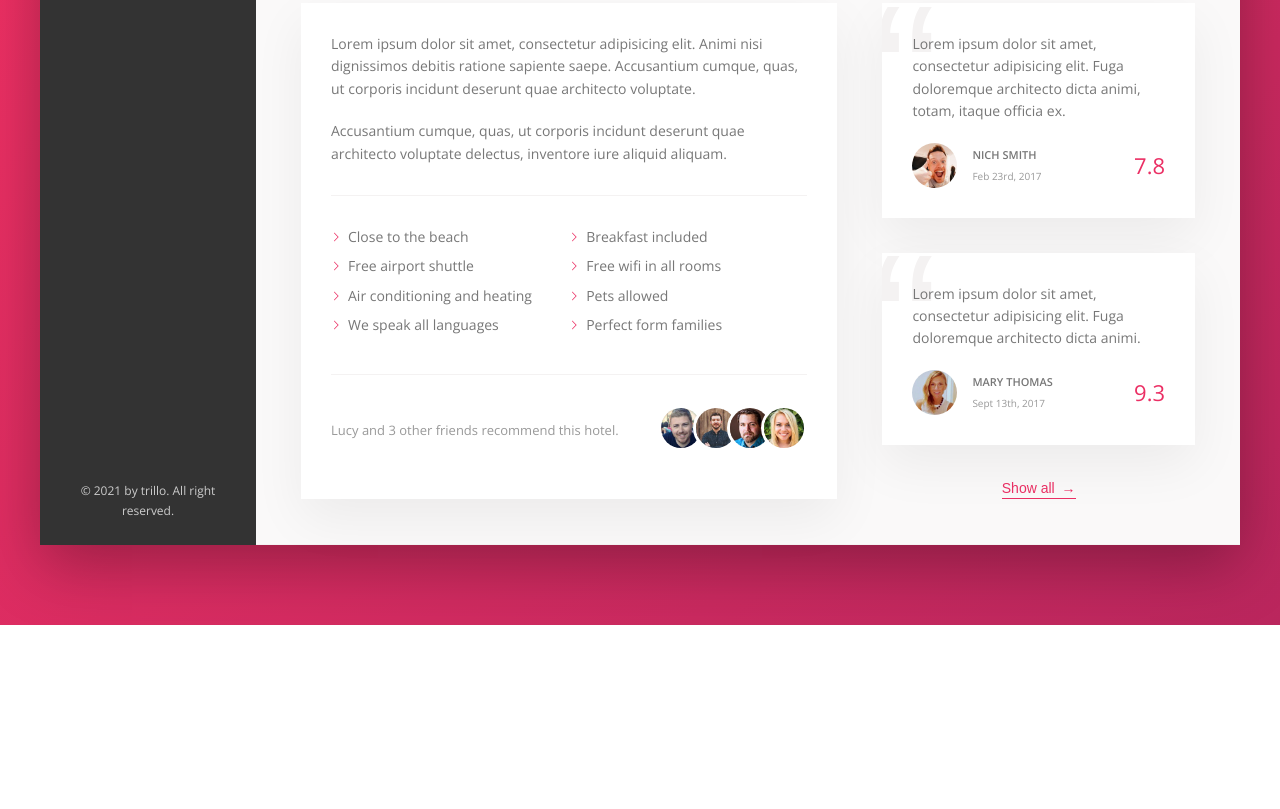
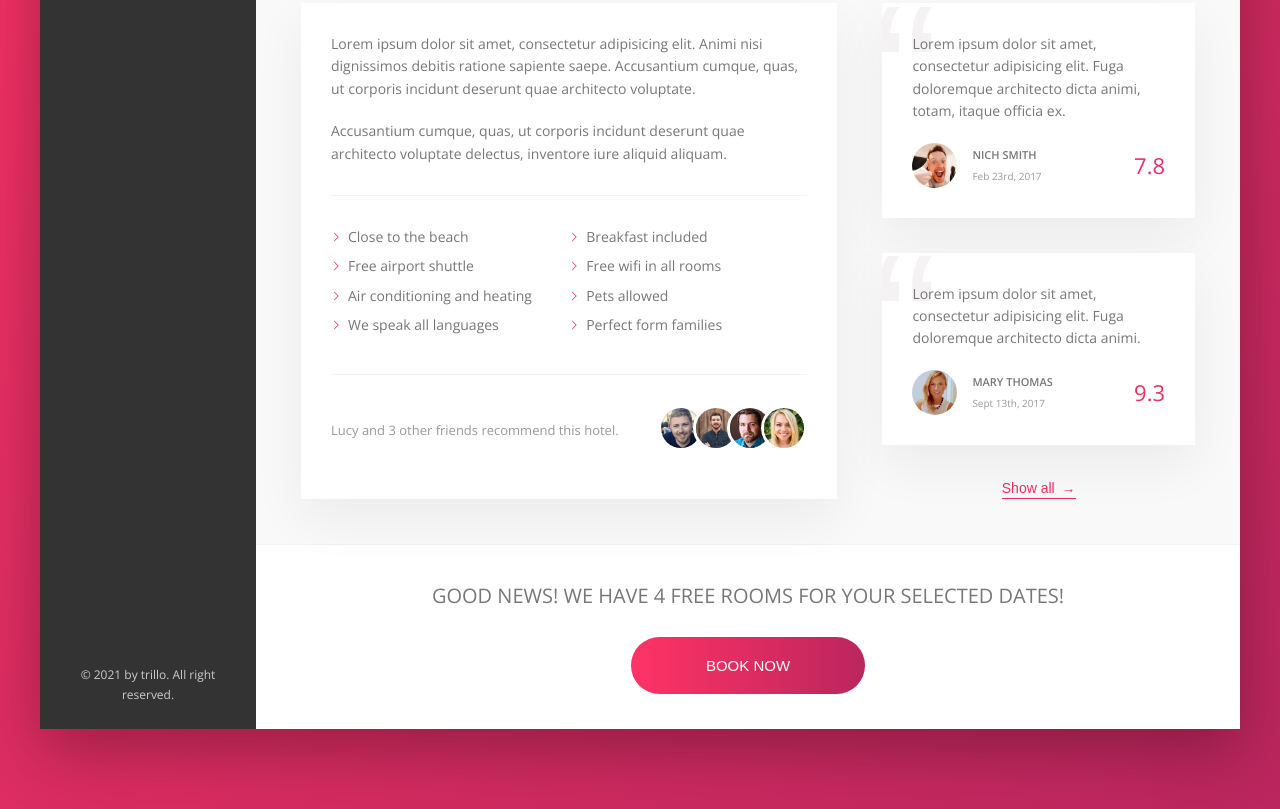
Before and after one commit to JoseManuelMunozManzano/trillo, a website: page index.html in a window 1280 px wide. Shown: the part 644-1453 px from the top of the page. Before the commit the page ends 1269 px from the top, so only its background shows below. Drawn offline with nearby package versions, Linux system fonts and the light colour scheme.

Commit message:
Building the CTA Section

```diff
--- a/index.html
+++ b/index.html
@@ -149,8 +149,6 @@
                         </div>
                     </div>
 
-                    <!-- On the left side we have the description and on the right side
-                         we have the user reviews -->
                     <div class="detail">
                         <div class="description">
                             <p class="paragraph">
@@ -186,17 +184,10 @@
                         </div>
 
                         <div class="user-reviews">
-                            <!-- figures in HTML5 are perfect for reviews -->
-                            <!-- In fact, figures are great for some text and
-                            descriptions of the images, so perfect too for
-                            our review -->
                             <figure class="review">
-                                <!-- Review is like a quote from the person -->
                                 <blockquote class="review__text">
                                     Lorem ipsum dolor sit amet, consectetur adipisicing elit. Fuga doloremque architecto dicta animi, totam, itaque officia ex.
                                 </blockquote>
-                                <!-- The container which will hold the user's image
-                                the name, the date and the rating -->
                                 <figcaption class="review__user">
                                     <img src="img/user-1.jpg" alt="User 1" class="review__photo">
                                     <div class="review__user-box">
@@ -221,9 +212,24 @@
                                 </figcaption>
                             </figure>
 
-                            <!-- In a span because we want a small animation effect -->
                             <button class="btn-inline">Show all <span>&rarr;</span></button>
                         </div>
+
+                    </div>
+
+                    <!-- cta means call to action -->
+                    <div class="cta">
+                        <h2 class="cta__book-now">
+                            Good news! We have 4 free rooms for your selected dates!
+                        </h2>
+                        <button class="btn">
+                             <!-- The button has 2 elements in there
+                             One says BOOK NOW and another one says ONLY 4 ROOMS LEFT
+                             When we hover over it, they both slide down a little bit and
+                             when we hover out they move back up -->
+                             <span class="btn__visible">Book now</span>
+                             <span class="btn__invisible">Only 4 rooms left</span>
+                        </button>
                     </div>
 
                 </main>
--- a/sass/_components.scss
+++ b/sass/_components.scss
@@ -566,3 +566,87 @@
     z-index: 1;
   }
 }
+
+////////////////////////////////////////////
+// CALL TO ACTION
+.cta {
+  padding: 3.5rem 0;
+  text-align: center;
+
+  &__book-now {
+    font-size: 2rem;
+    font-weight: 300;
+    text-transform: uppercase;
+    margin-bottom: 2.5rem;
+  }
+}
+
+////////////////////////////////////////////
+// BUTTON
+.btn {
+  font-size: 1.5rem;
+  font-weight: 300;
+  text-transform: uppercase;
+  border-radius: 100px;
+  border: none;
+  background-image: linear-gradient(
+    to right,
+    var(--color-primary-light),
+    var(--color-primary-dark)
+  );
+  color: #fff;
+  position: relative;
+  // To hide the invisible text, because the invisible element is outside of the button
+  // and so it'a an overflow element.
+  overflow: hidden;
+  cursor: pointer;
+
+  // Instead of repeating code, we select all of the child elements
+  & > * {
+    // a span is an inline element, but we want it as an inline block, so that we can
+    // use padding in there
+    display: inline-block;
+    height: 100%;
+    width: 100%;
+    // Transition doesn't work for background images (the linear-gradient)
+    transition: all 0.2s;
+  }
+
+  &__visible {
+    // This padding is going to define the size of the button
+    padding: 2rem 7.5rem;
+  }
+
+  &__invisible {
+    // We are goint to put it outside of our button
+    position: absolute;
+    // It's 0 in order ot have enough space to fit all the content
+    padding: 2rem 0rem;
+    left: 0;
+    // It's going to move up exactly the size of the element
+    top: -100%;
+  }
+
+  &:hover {
+    background-image: linear-gradient(
+      to left,
+      var(--color-primary-light),
+      var(--color-primary-dark)
+    );
+  }
+
+  &:hover &__visible {
+    // Here we are not going to use top, because we actually didn't use
+    // absolute positioning on it.
+    transform: translateY(100%);
+  }
+
+  &:hover &__invisible {
+    top: 0;
+  }
+
+  &:focus {
+    outline: none;
+    animation: pulsate 1s infinite;
+  }
+}
```
Also changed, not shown: css/style.css.
